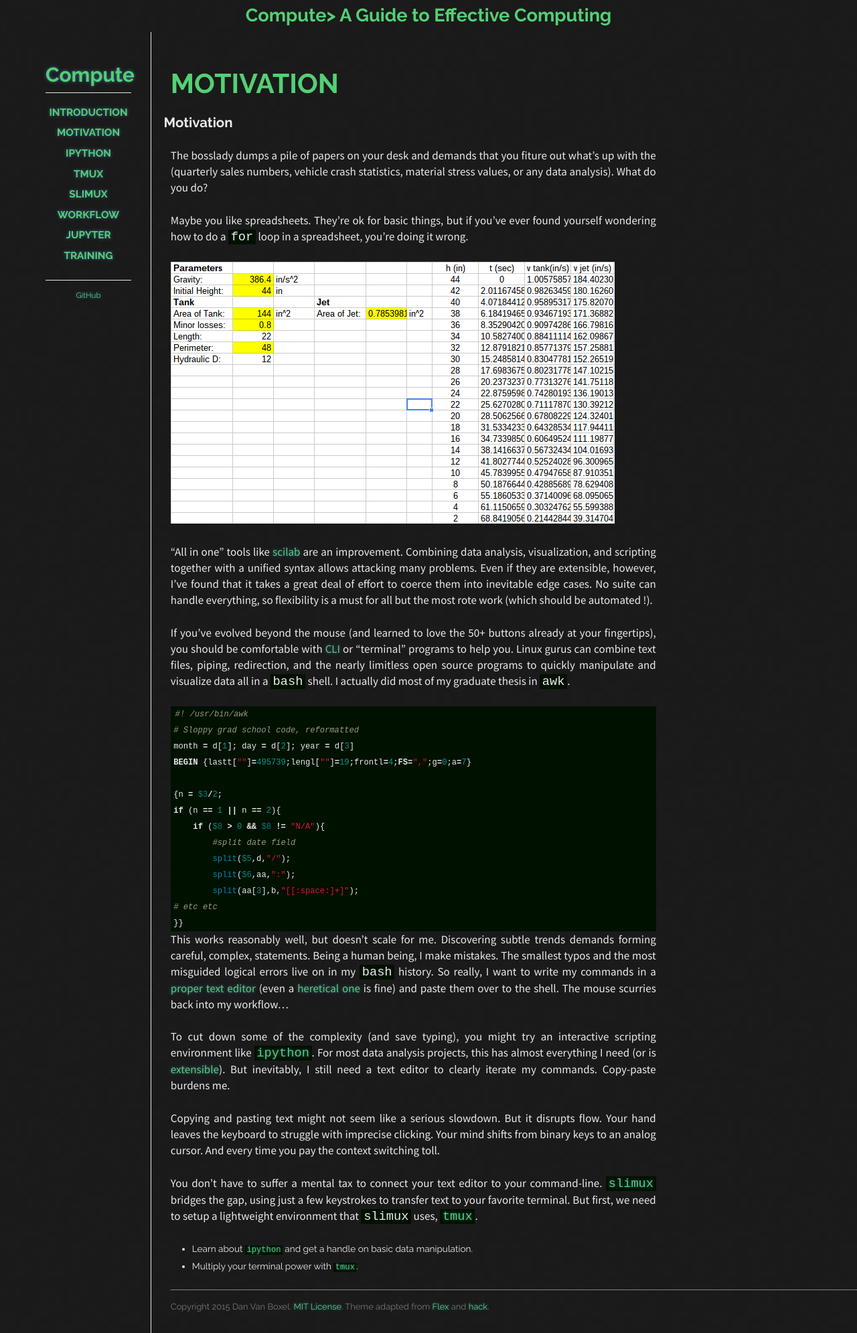
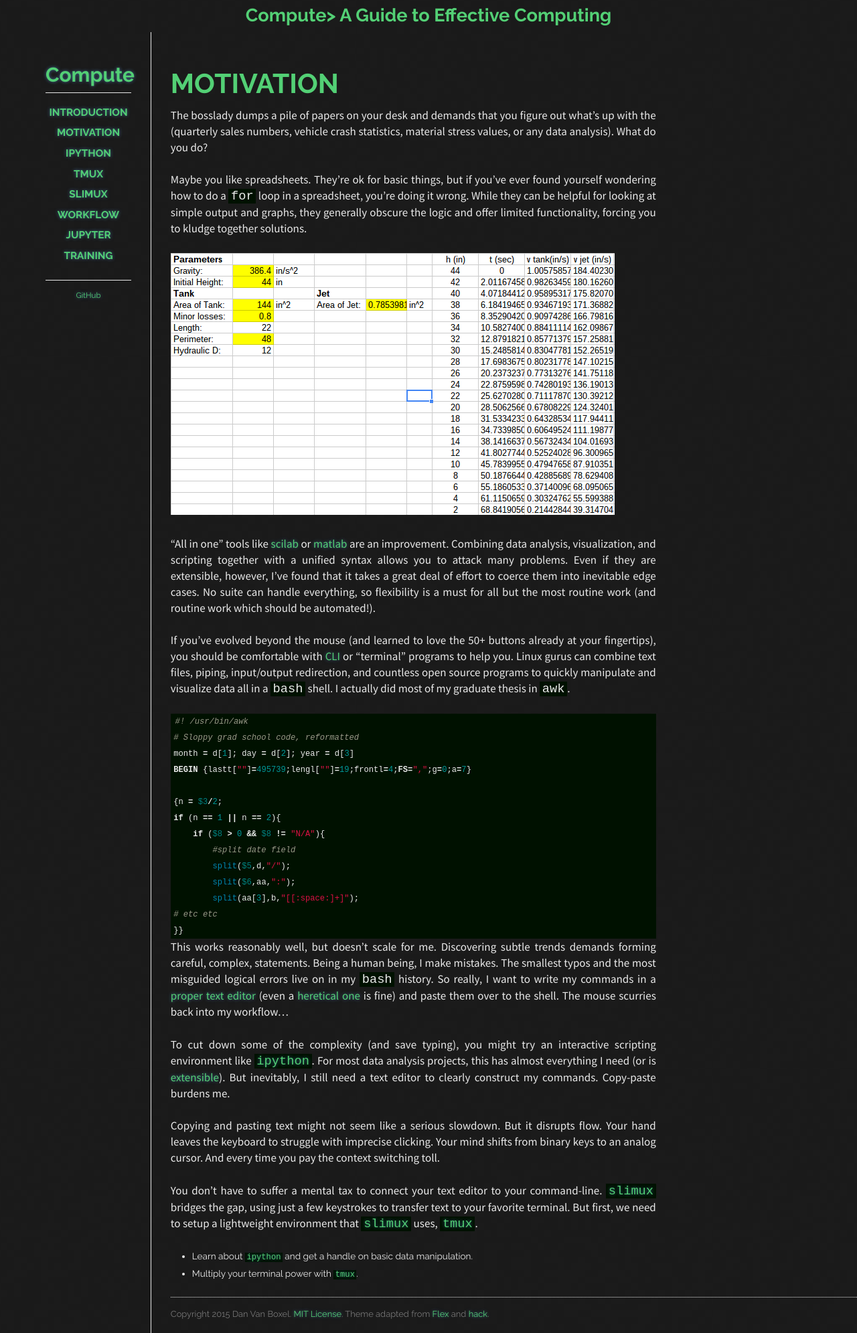
Before and after one commit to dvbuntu/compute, a Jekyll site: the page built from _posts/2099-01-01-motivation.md, in a window 1280 px wide. Shown: the whole page at 67% size. Built offline with Jekyll 4.4.1, drawn with Linux system fonts in a browser that asks for light colours; Markdown is read by kramdown in place of the engine named in the settings.

Commit message:
Clean up motivation

````diff
--- a/_posts/2099-01-01-motivation.md
+++ b/_posts/2099-01-01-motivation.md
@@ -6,18 +6,15 @@ date:   2099-01-01 12:00:00
 categories: posts
 ---
 
-Motivation
----
+The bosslady dumps a pile of papers on your desk and demands that you figure out what's up with the (quarterly sales numbers, vehicle crash statistics, material stress values, or any data analysis).  What do you do?
 
-The bosslady dumps a pile of papers on your desk and demands that you fiture out what's up with the (quarterly sales numbers, vehicle crash statistics, material stress values, or any data analysis).  What do you do?
-
-Maybe you like spreadsheets.  They're ok for basic things, but if you've ever found yourself wondering how to do a `for` loop in a spreadsheet, you're doing it wrong.
+Maybe you like spreadsheets.  They're ok for basic things, but if you've ever found yourself wondering how to do a `for` loop in a spreadsheet, you're doing it wrong.  While they can be helpful for looking at simple output and graphs, they generally obscure the logic and offer limited functionality, forcing you to  kludge together solutions.
 
 ![awful uncomplicated spreadsheet]({{ site.baseurl }}/images/spreadsheet.png)
 
-"All in one" tools like [scilab](http://scilab.org) are an improvement.  Combining data analysis, visualization, and scripting together with a unified syntax allows attacking many problems.  Even if they are extensible, however, I've found that it takes a great deal of effort to coerce them into inevitable edge cases.  No suite can handle everything, so flexibility is a must for all but the most rote work (which should be automated !).
+"All in one" tools like [scilab](http://scilab.org) or [matlab](http://matlab.com) are an improvement.  Combining data analysis, visualization, and scripting together with a unified syntax allows you to attack many problems.  Even if they are extensible, however, I've found that it takes a great deal of effort to coerce them into inevitable edge cases.  No suite can handle everything, so flexibility is a must for all but the most routine work (and routine work which should be automated!).
 
-If you've evolved beyond the mouse (and learned to love the 50+ buttons already at your fingertips), you should be comfortable with [CLI](http://en.wikipedia.org/wiki/Command-line_interface) or "terminal" programs to help you.  Linux gurus can combine text files, piping, redirection, and the nearly limitless open source programs to quickly manipulate and visualize data all in a `bash` shell.  I actually did most of my graduate thesis in `awk`.
+If you've evolved beyond the mouse (and learned to love the 50+ buttons already at your fingertips), you should be comfortable with [CLI](http://en.wikipedia.org/wiki/Command-line_interface) or "terminal" programs to help you.  Linux gurus can combine text files, piping, input/output redirection, and countless open source programs to quickly manipulate and visualize data all in a `bash` shell.  I actually did most of my graduate thesis in `awk`.
 
 ```awk
 #! /usr/bin/awk
@@ -38,11 +35,11 @@ if (n == 1 || n == 2){
 
 This works reasonably well, but doesn't scale for me.  Discovering subtle trends demands forming careful, complex, statements.  Being a human being, I make mistakes.  The smallest typos and the most misguided logical errors live on in my `bash` history.  So really, I want to write my commands in a [proper text editor](http://vim.org) (even a [heretical one](http://gnu.org/software/emacs/) is fine) and paste them over to the shell.  The mouse scurries back into my workflow...
 
-To cut down some of the complexity (and save typing), you might try an interactive scripting environment like [`ipython`](http://ipython.org).  For most data analysis projects, this has almost everything I need (or is [extensible](http://python.org/pypi/ctypes)).  But inevitably, I still need a text editor to clearly iterate my commands.  Copy-paste burdens me.
+To cut down some of the complexity (and save typing), you might try an interactive scripting environment like [`ipython`](http://ipython.org).  For most data analysis projects, this has almost everything I need (or is [extensible](http://python.org/pypi/ctypes)).  But inevitably, I still need a text editor to clearly construct my commands.  Copy-paste burdens me.
 
 Copying and pasting text might not seem like a serious slowdown.  But it disrupts flow.  Your hand leaves the keyboard to struggle with imprecise clicking.  Your mind shifts from binary keys to an analog cursor.  And every time you pay the context switching toll.
 
-You don't have to suffer a mental tax to connect your text editor to your command-line.  [`slimux`]({{ site.baseurl }}{%post_url 2070-01-01-slimux %}) bridges the gap, using just a few keystrokes to transfer text to your favorite terminal.  But first, we need to setup a lightweight environment that `slimux` uses, [`tmux`]({{ site.baseurl }}{% post_url 2080-01-01-tmux %}).
+You don't have to suffer a mental tax to connect your text editor to your command-line.  [`slimux`]({{ site.baseurl }}{%post_url 2070-01-01-slimux %}) bridges the gap, using just a few keystrokes to transfer text to your favorite terminal.  But first, we need to setup a lightweight environment that [`slimux`]({{ site.baseurl }}{%post_url 2070-01-01-slimux %}) uses, [`tmux`]({{ site.baseurl }}{% post_url 2080-01-01-tmux %}).
 
 * Learn about [`ipython`]({{ site.baseurl }}{% post_url 2090-01-01-ipython %}) and get a handle on basic data manipulation.
 * Multiply your terminal power with [`tmux`]({{ site.baseurl }}{% post_url 2080-01-01-tmux %}).
````
